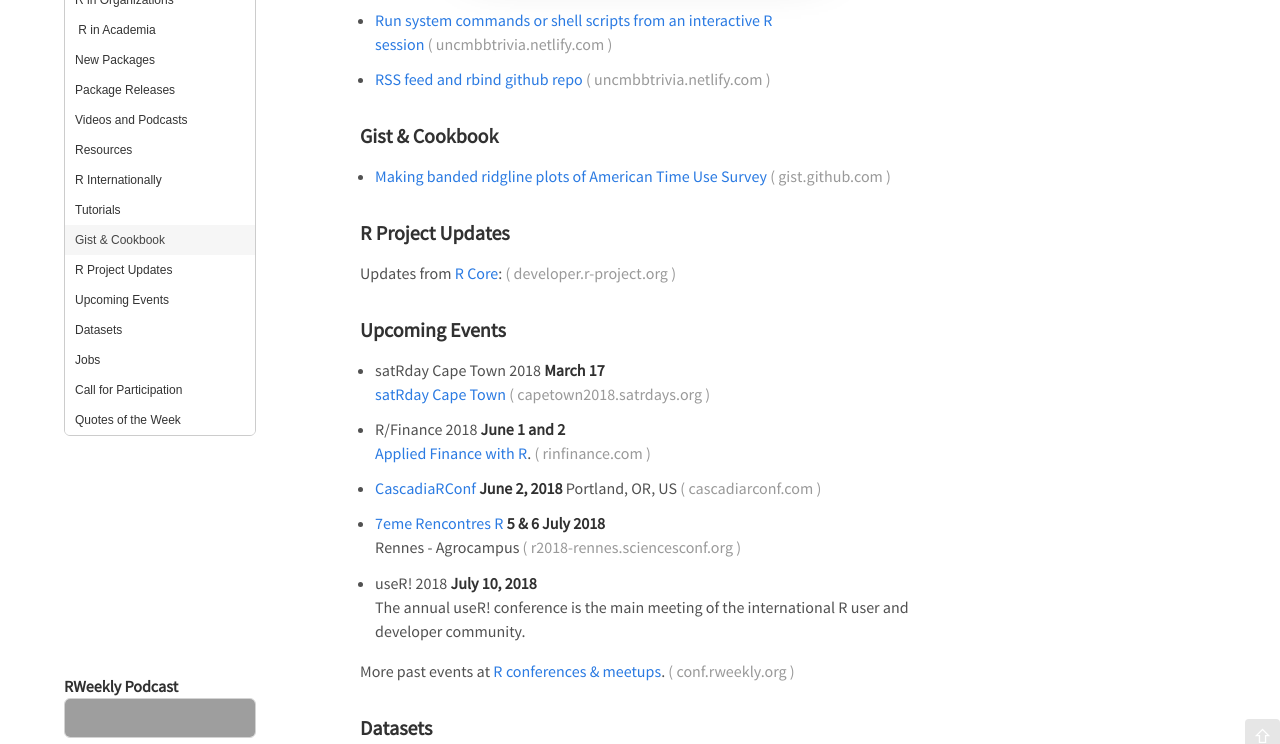
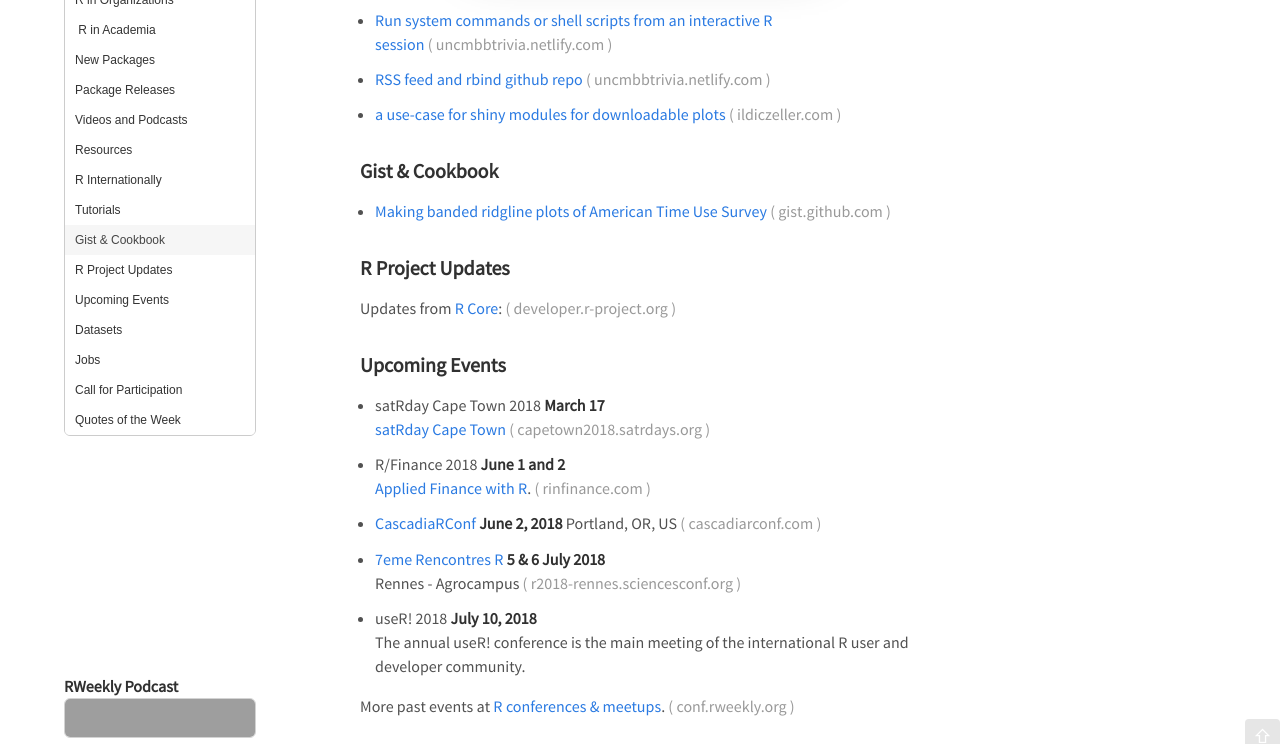
Before and after one commit to rweekly/rweekly.org, a Jekyll site: the page built from draft.md, in a window 1280 px wide and 900 px high, scrolled down 4066 px, cut to the strip 156-900 px from the top of the window. Built offline with Jekyll 4.4.1, drawn with Linux system fonts in a browser that asks for light colours; emoji names are drawn with the system emoji font; comment, search, counter and statistics services are not loaded; grey boxes are pictures that could not be loaded.

Commit message:
add link to tutorial
a use-case for shiny modules for downloadable plots

```diff
--- a/draft.md
+++ b/draft.md
@@ -168,6 +168,8 @@ Release Date: 2018-2-12
 
 + [RSS feed and rbind github repo](https://uncmbbtrivia.netlify.com/post/2018/02/06/rss-feed/)
 
++ [a use-case for shiny modules for downloadable plots](https://www.ildiczeller.com/2018/02/11/downloadable-ggplots-in-shiny/)
+
 <!--<div class="post-more-begin"></div><div class="post-more-end"></div>-->
 
 ### Gist & Cookbook
```
